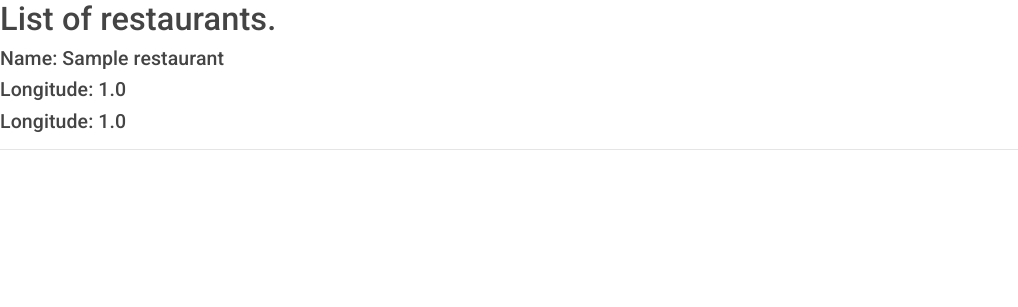
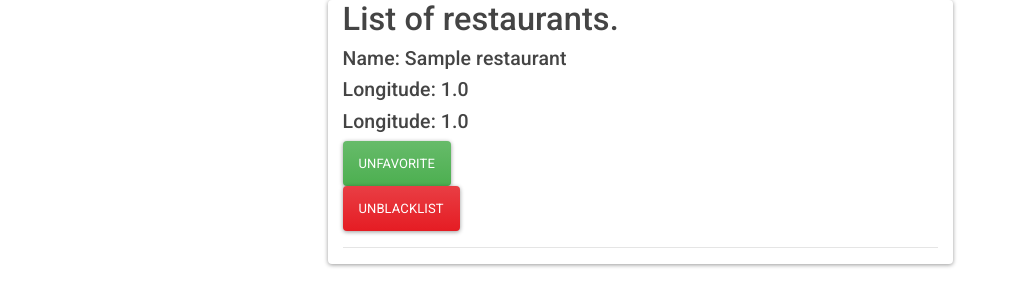
Before and after one commit to ibotforwin/RestaurantFinder, a Django app: template templates/api/finder.html in a window 1280 px wide. Shown: the top 307 px of the page, without its empty margins (0-1018 px from the left). Run offline with Django 3.2, Linux system fonts and the light colour scheme; the template is opened without the code that fills it: values that come from a table or form of the project are taken from there, others are empty; tables that the repository leaves empty hold one stand-in row (values such as "Sample post"); some libraries are stand-ins or nearby versions.

Commit message:
Added blacklisting/favoriting functions.

```diff
--- a/RestaurantFinderAPI/urls.py
+++ b/RestaurantFinderAPI/urls.py
@@ -16,7 +16,7 @@ Including another URLconf
 from django.contrib import admin
 from django.urls import path, include
 from django.conf.urls import include
-from api.views import index, profile_view
+from api.views import index, profile_view, blacklist, favorite, unblacklist, unfavorite
 
 urlpatterns = [
     path('', index, name='index'),
@@ -24,4 +24,8 @@ urlpatterns = [
     path('finder/', index, name='finder'),
     path('admin/', admin.site.urls),
     path('api/', include('api.urls')),
+    path('blacklist/<int:pk>', blacklist, name='blacklist'),
+    path('favorite/<int:pk>', favorite, name='favorite'),
+    path('unblacklist/<int:pk>', unblacklist, name='unblacklist'),
+    path('unfavorite/<int:pk>', unfavorite, name='unfavorite'),
 ]
--- a/api/models.py
+++ b/api/models.py
@@ -11,10 +11,6 @@ class Restaurant(models.Model):
     # Country and city both have a many to one relationship to the Country model class.
     location = models.ForeignKey(Location, on_delete=models.CASCADE)
     name = models.CharField(max_length=100)
-
-
-
-
     latitude=models.FloatField(max_length=32, default=0)
     longitude=models.FloatField(max_length=32, default=0)
     rating=models.FloatField()
--- a/templates/api/finder.html
+++ b/templates/api/finder.html
@@ -1,15 +1,54 @@
 {% extends 'base.html' %}
 {% load static %}
 {% block content %}
-    <div>
+    <div class="row justify-content-center">
+        <div class="col-6">
+            <div class="container card">
                 <h1>List of restaurants.</h1>
                 {% for point in restaurants %}
+
+                    {% for thing in point.userdata_set.all %}
+
+
+
 
                         <h4>Name: {{ point.name }}</h4>
                         <h4>Longitude: {{ point.longitude }}</h4>
                         <h4>Longitude: {{ point.latitude }}</h4>
+
+
+                        {% if thing.favorite is False %}
+                            <form action="{% url 'favorite' point.id %}" method="post">
+                                {% csrf_token %}
+
+                                <button name="favorite" type="submit" class="btn btn-success">FAVORITE</button>
+                            </form>
+                        {% endif %}
+                        {% if thing.favorite is True %}
+                            <form action="{% url 'unfavorite' point.id %}" method="post">
+                                {% csrf_token %}
+
+                                <button onclick="window.location.href = '/'" name="favorite" type="submit" class="btn btn-success">UNFAVORITE</button>
+                            </form>
+                        {% endif %}
+                        {% if thing.blacklisted is False %}
+                            <form action="{% url 'blacklist' point.id %}" method="post">
+                                {% csrf_token %}
+
+                                <button name="blacklist" type="submit" class="btn btn-danger">BLACKLIST</button>
+                            </form>
+                        {% endif %}
+                        {% if thing.blacklisted is True %}
+                            <form action="{% url 'unblacklist' point.id %}" method="post">
+                                {% csrf_token %}
+
+                                <button name="blacklist" type="submit" class="btn btn-danger">UNBLACKLIST</button>
+                            </form>
+                        {% endif %}
                         <hr/>
-
+                    {% endfor %}
                 {% endfor %}
             </div>
+        </div>
+    </div>
 {% endblock %}
--- a/templates/base.html
+++ b/templates/base.html
@@ -4,13 +4,9 @@
 
 
 <head>
-<link rel="stylesheet" href="https://use.fontawesome.com/releases/v5.5.0/css/all.css"
+    <link rel="stylesheet" href="https://use.fontawesome.com/releases/v5.5.0/css/all.css"
           integrity="sha384-B4dIYHKNBt8Bc12p+WXckhzcICo0wtJAoU8YZTY5qE0Id1GSseTk6S+L3BlXeVIU" crossorigin="anonymous">
-
     <link rel="stylesheet" href="https://cdnjs.cloudflare.com/ajax/libs/bootswatch/4.1.3/materia/bootstrap.css">
-
-    {#        <link rel="stylesheet" href="https://elements-assets.envato.com/apps/storefront/client-77a125db348422b654b6.css">#}
-    {#        <link rel="stylesheet" href="https://bootswatch.com/4/sandstone/bootstrap.min.css">#}
     <link rel="stylesheet" href="/static/css/style.css">
 
 </head>
@@ -21,6 +17,4 @@
 {% endblock %}
 
 
-
-
 </html>
```
Also changed, not shown: api/views.py (+28 -1 lines). Lines whose indentation alone changed are shown as unchanged.
